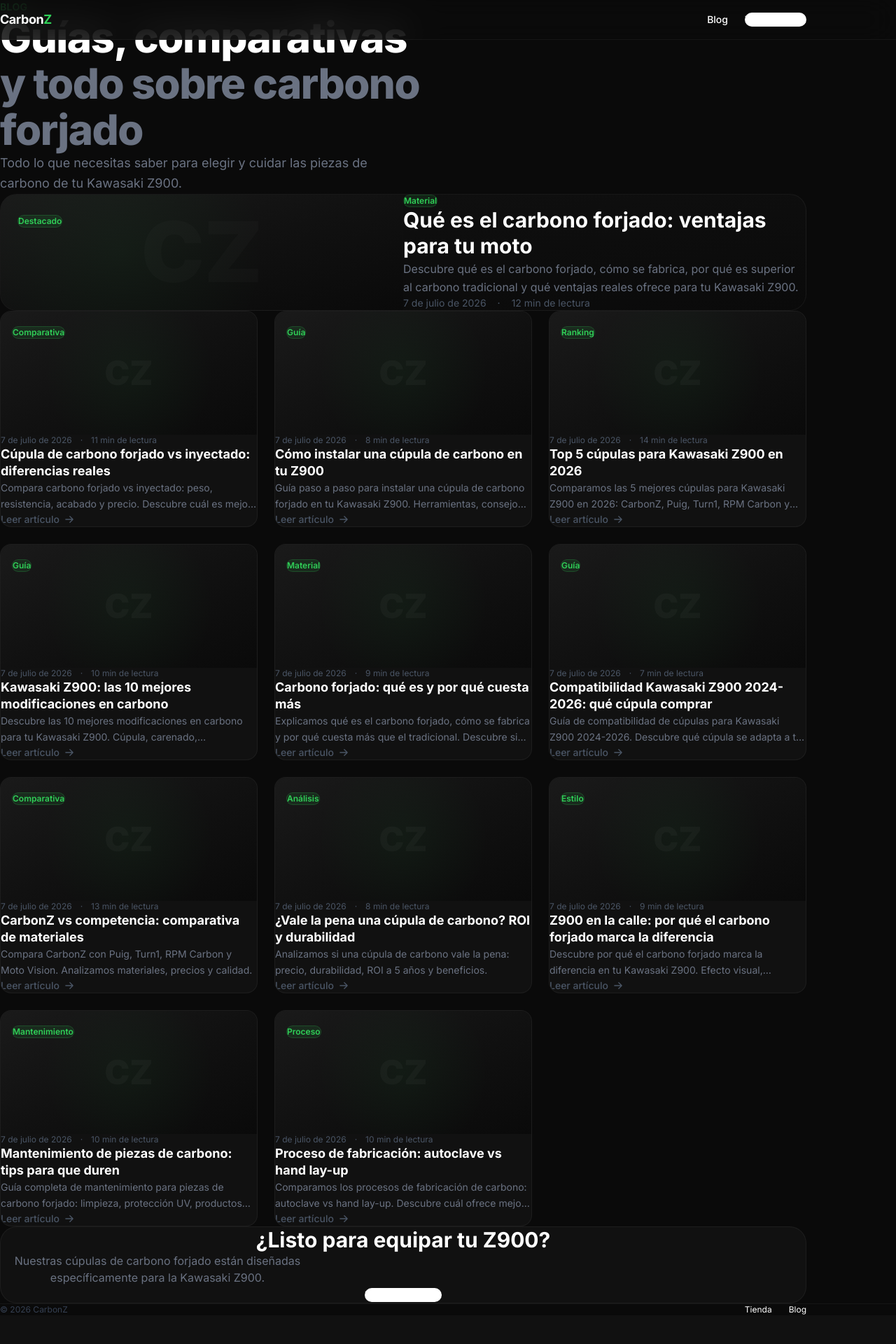
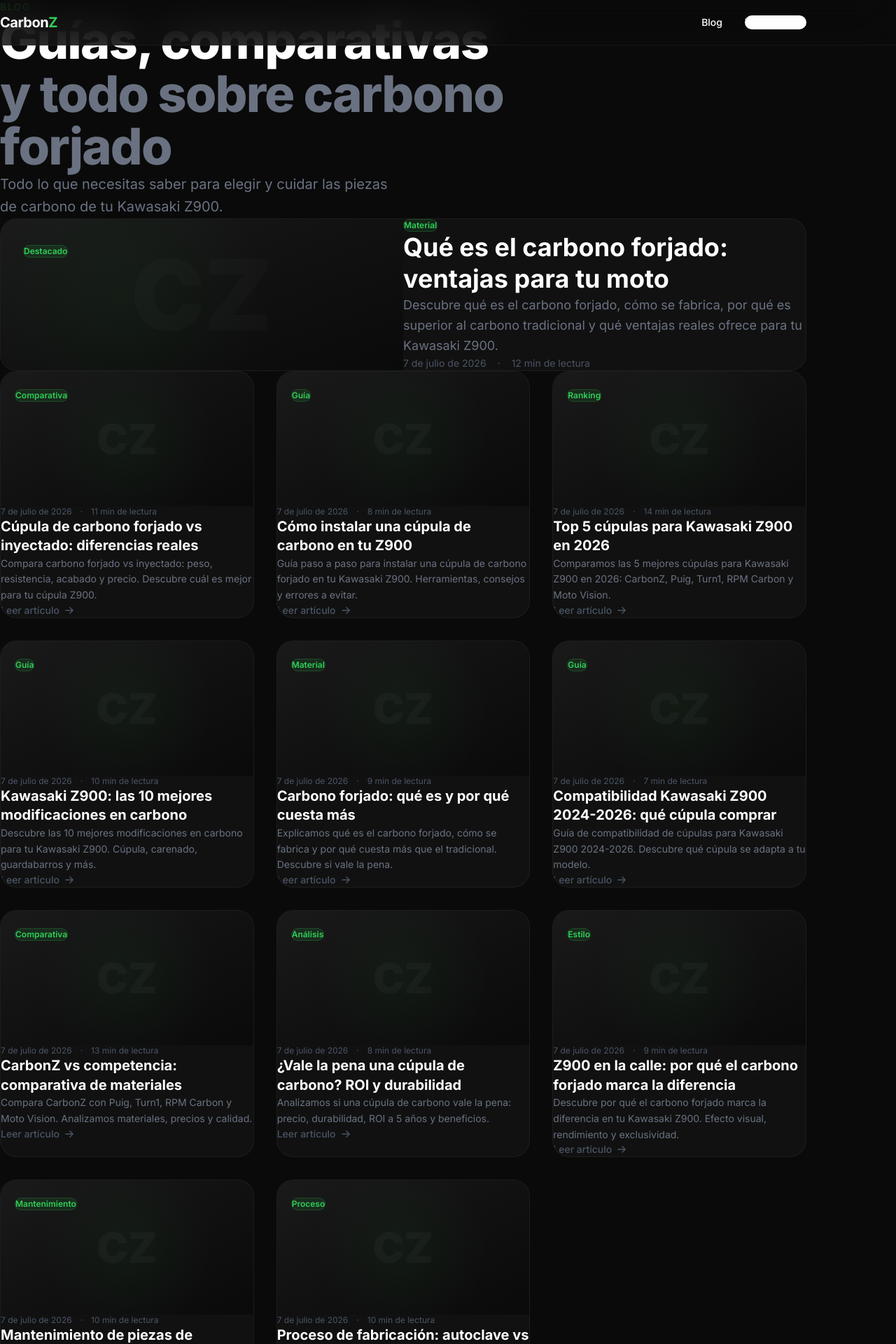
Before and after one commit to ibonmb151/carbonz-landing, a Next.js app in the folder tienda/: page /blog in a window 1280 px wide. Shown: the top 1920 px of the page at 70% size. Before the commit the page ends 1879 px from the top, so only its background shows below. Built offline with nearby package versions, Linux system fonts and the light colour scheme.

Commit message:
fix: blog spacing and layout improvements

```diff
--- a/tienda/src/app/blog/page.tsx
+++ b/tienda/src/app/blog/page.tsx
@@ -6,12 +6,6 @@
   title: 'Blog — CarbonZ | Cúpulas de Carbono Forjado para Z900',
   description:
     'Artículos sobre carbono forjado, guías de instalación, comparativas y todo lo que necesitas saber sobre cúpulas de carbono para Kawasaki Z900.',
-  openGraph: {
-    title: 'Blog — CarbonZ',
-    description:
-      'Artículos sobre carbono forjado, guías de instalación, comparativas y más.',
-    type: 'website',
-  },
 }
 
 export default function BlogPage() {
@@ -23,17 +17,17 @@
     <main className="min-h-screen bg-[#0a0a0a] text-white">
       {/* Navigation */}
       <nav className="fixed top-0 left-0 right-0 z-50 bg-[#0a0a0a]/80 backdrop-blur-xl border-b border-white/5">
-        <div className="max-w-6xl mx-auto px-6 h-14 flex items-center justify-between">
-          <Link href="/" className="text-lg font-bold tracking-tight">
+        <div className="max-w-6xl mx-auto px-6 h-16 flex items-center justify-between">
+          <Link href="/" className="text-xl font-bold tracking-tight">
             Carbon<span className="text-[#30d158]">Z</span>
           </Link>
-          <div className="flex items-center gap-6">
+          <div className="flex items-center gap-8">
             <Link href="/blog" className="text-sm font-medium text-white">
               Blog
             </Link>
             <Link
               href="/#comprar"
-              className="text-sm font-medium bg-white text-black px-4 py-1.5 rounded-full hover:bg-gray-200 transition-colors"
+              className="text-sm font-medium bg-white text-black px-5 py-2 rounded-full hover:bg-gray-200 transition-colors"
             >
               Visitar tienda
             </Link>
@@ -42,55 +36,53 @@
       </nav>
 
       {/* Hero */}
-      <div className="pt-32 pb-16 px-6">
+      <section className="pt-40 pb-20 px-6">
         <div className="max-w-6xl mx-auto">
-          <div className="max-w-2xl">
-            <p className="text-[#30d158] text-sm font-semibold mb-4 tracking-wide uppercase">
+          <div className="max-w-3xl">
+            <p className="text-[#30d158] text-sm font-semibold mb-6 tracking-widest uppercase">
               Blog
             </p>
-            <h1 className="text-4xl md:text-5xl lg:text-6xl font-extrabold tracking-tight mb-6 leading-[1.1]">
+            <h1 className="text-5xl md:text-6xl lg:text-7xl font-extrabold tracking-tight mb-8 leading-[1.05]">
               Guías, comparativas
               <br />
               <span className="text-gray-500">y todo sobre carbono forjado</span>
             </h1>
-            <p className="text-gray-500 text-lg max-w-xl leading-relaxed">
+            <p className="text-gray-500 text-xl max-w-xl leading-relaxed">
               Todo lo que necesitas saber para elegir y cuidar las piezas de carbono de tu Kawasaki Z900.
             </p>
           </div>
         </div>
-      </div>
+      </section>
 
       {/* Featured article */}
-      <div className="max-w-6xl mx-auto px-6 pb-12">
+      <section className="max-w-6xl mx-auto px-6 pb-16">
         <Link
           href={`/blog/${sorted[0].slug}`}
-          className="group block bg-gradient-to-br from-[#111] to-[#0a0a0a] border border-white/5 rounded-3xl overflow-hidden hover:border-white/10 transition-all duration-500"
+          className="group block bg-[#111] border border-white/5 rounded-3xl overflow-hidden hover:border-white/10 transition-all duration-500"
         >
-          <div className="grid md:grid-cols-2 gap-0">
-            {/* Image side */}
-            <div className="h-64 md:h-full bg-gradient-to-br from-[#1a1a1a] via-[#111] to-[#0a0a0a] relative overflow-hidden">
+          <div className="grid md:grid-cols-2">
+            {/* Image */}
+            <div className="h-72 md:h-auto bg-gradient-to-br from-[#1a1a1a] via-[#111] to-[#0a0a0a] relative overflow-hidden">
               <div className="absolute inset-0 opacity-5 bg-[radial-gradient(circle_at_30%_50%,#30d158,transparent_50%)]" />
               <div className="absolute inset-0 flex items-center justify-center">
-                <span className="text-[120px] font-black text-white/[0.02] select-none">
-                  CZ
-                </span>
+                <span className="text-[140px] font-black text-white/[0.02] select-none">CZ</span>
               </div>
-              <div className="absolute top-6 left-6">
-                <span className="inline-block bg-[#30d158]/10 text-[#30d158] text-xs font-semibold px-3 py-1.5 rounded-full border border-[#30d158]/20">
+              <div className="absolute top-8 left-8">
+                <span className="inline-block bg-[#30d158]/10 text-[#30d158] text-xs font-semibold px-4 py-1.5 rounded-full border border-[#30d158]/20">
                   Destacado
                 </span>
               </div>
             </div>
 
-            {/* Content side */}
-            <div className="p-8 md:p-12 flex flex-col justify-center">
-              <span className="inline-block bg-[#30d158]/10 text-[#30d158] text-xs font-semibold px-3 py-1 rounded-full border border-[#30d158]/20 w-fit mb-4">
+            {/* Content */}
+            <div className="p-10 md:p-14 flex flex-col justify-center">
+              <span className="inline-block bg-[#30d158]/10 text-[#30d158] text-xs font-semibold px-3 py-1 rounded-full border border-[#30d158]/20 w-fit mb-6">
                 {sorted[0].category}
               </span>
-              <h2 className="text-2xl md:text-3xl font-bold text-white mb-4 group-hover:text-[#30d158] transition-colors leading-tight">
+              <h2 className="text-3xl md:text-4xl font-bold text-white mb-6 group-hover:text-[#30d158] transition-colors leading-tight">
                 {sorted[0].title}
               </h2>
-              <p className="text-gray-500 leading-relaxed mb-6">
+              <p className="text-gray-500 text-lg leading-relaxed mb-8">
                 {sorted[0].excerpt}
               </p>
               <div className="flex items-center gap-4 text-sm text-gray-600">
@@ -107,35 +99,33 @@
             </div>
           </div>
         </Link>
-      </div>
+      </section>
 
       {/* Articles grid */}
-      <div className="max-w-6xl mx-auto px-6 pb-24">
-        <div className="grid grid-cols-1 md:grid-cols-2 lg:grid-cols-3 gap-6">
+      <section className="max-w-6xl mx-auto px-6 pb-32">
+        <div className="grid grid-cols-1 md:grid-cols-2 lg:grid-cols-3 gap-8">
           {sorted.slice(1).map((post) => (
             <Link
               key={post.slug}
               href={`/blog/${post.slug}`}
-              className="group block bg-[#111] border border-white/5 rounded-2xl overflow-hidden hover:border-white/10 transition-all duration-300 hover:-translate-y-1"
+              className="group block bg-[#111] border border-white/5 rounded-3xl overflow-hidden hover:border-white/10 transition-all duration-300 hover:-translate-y-1"
             >
-              {/* Card image */}
-              <div className="h-44 bg-gradient-to-br from-[#1a1a1a] via-[#111] to-[#0a0a0a] relative overflow-hidden">
+              {/* Image */}
+              <div className="h-48 bg-gradient-to-br from-[#1a1a1a] via-[#111] to-[#0a0a0a] relative overflow-hidden">
                 <div className="absolute inset-0 opacity-5 bg-[radial-gradient(circle_at_50%_50%,#30d158,transparent_60%)]" />
                 <div className="absolute inset-0 flex items-center justify-center">
-                  <span className="text-5xl font-black text-white/[0.03] select-none">
-                    CZ
-                  </span>
+                  <span className="text-6xl font-black text-white/[0.03] select-none">CZ</span>
                 </div>
-                <div className="absolute top-4 left-4">
+                <div className="absolute top-5 left-5">
                   <span className="inline-block bg-[#30d158]/10 text-[#30d158] text-xs font-semibold px-3 py-1 rounded-full border border-[#30d158]/20">
                     {post.category}
                   </span>
                 </div>
               </div>
 
-              {/* Card body */}
-              <div className="p-6">
-                <div className="flex items-center gap-3 text-xs text-gray-600 mb-3">
+              {/* Content */}
+              <div className="p-8">
+                <div className="flex items-center gap-3 text-xs text-gray-600 mb-4">
                   <time dateTime={post.date}>
                     {new Date(post.date).toLocaleDateString('es-ES', {
                       year: 'numeric',
@@ -147,15 +137,15 @@
                   <span>{post.readTime} de lectura</span>
                 </div>
 
-                <h2 className="text-lg font-bold text-white mb-2 group-hover:text-[#30d158] transition-colors leading-snug">
+                <h2 className="text-xl font-bold text-white mb-4 group-hover:text-[#30d158] transition-colors leading-snug">
                   {post.title}
                 </h2>
 
-                <p className="text-sm text-gray-500 line-clamp-2 leading-relaxed">
+                <p className="text-sm text-gray-500 line-clamp-3 leading-relaxed mb-6">
                   {post.excerpt}
                 </p>
 
-                <div className="mt-5 flex items-center gap-2 text-sm font-medium text-gray-600 group-hover:text-[#30d158] transition-colors">
+                <div className="flex items-center gap-2 text-sm font-medium text-gray-600 group-hover:text-[#30d158] transition-colors">
                   Leer artículo
                   <svg viewBox="0 0 14 14" fill="none" className="w-3 h-3 transition-transform group-hover:translate-x-1">
                     <path d="M1 7h12M8 2l5 5-5 5" stroke="currentColor" strokeWidth="1.5" strokeLinecap="round" strokeLinejoin="round" />
@@ -165,20 +155,20 @@
             </Link>
           ))}
         </div>
-      </div>
+      </section>
 
       {/* CTA */}
-      <div className="max-w-6xl mx-auto px-6 pb-24">
-        <div className="bg-[#111] border border-white/5 rounded-3xl p-12 text-center">
-          <h2 className="text-3xl font-bold mb-4">
+      <section className="max-w-6xl mx-auto px-6 pb-32">
+        <div className="bg-[#111] border border-white/5 rounded-3xl p-16 text-center">
+          <h2 className="text-4xl font-bold mb-6">
             ¿Listo para equipar tu Z900?
           </h2>
-          <p className="text-gray-500 mb-8 max-w-md mx-auto">
+          <p className="text-gray-500 text-lg mb-10 max-w-lg mx-auto leading-relaxed">
             Nuestras cúpulas de carbono forjado están diseñadas específicamente para la Kawasaki Z900.
           </p>
           <Link
             href="/#comprar"
-            className="inline-flex items-center gap-2 bg-white text-black font-semibold text-sm px-8 py-3.5 rounded-full hover:bg-gray-200 transition-colors"
+            className="inline-flex items-center gap-2 bg-white text-black font-semibold text-sm px-10 py-4 rounded-full hover:bg-gray-200 transition-colors"
           >
             Visitar tienda
             <svg viewBox="0 0 14 14" fill="none" className="w-3 h-3">
@@ -186,19 +176,15 @@
             </svg>
           </Link>
         </div>
-      </div>
+      </section>
 
       {/* Footer */}
-      <footer className="border-t border-white/5 py-8">
+      <footer className="border-t border-white/5 py-10">
         <div className="max-w-6xl mx-auto px-6 flex items-center justify-between">
           <span className="text-xs text-gray-700">&copy; 2026 CarbonZ</span>
-          <div className="flex gap-6">
-            <Link href="/" className="text-xs text-gray-600 hover:text-white transition-colors">
-              Tienda
-            </Link>
-            <Link href="/blog" className="text-xs text-gray-600 hover:text-white transition-colors">
-              Blog
-            </Link>
+          <div className="flex gap-8">
+            <Link href="/" className="text-xs text-gray-600 hover:text-white transition-colors">Tienda</Link>
+            <Link href="/blog" className="text-xs text-gray-600 hover:text-white transition-colors">Blog</Link>
           </div>
         </div>
       </footer>
```
Also changed, not shown: tienda/src/app/blog/[slug]/page.tsx (+43 -47 lines).
